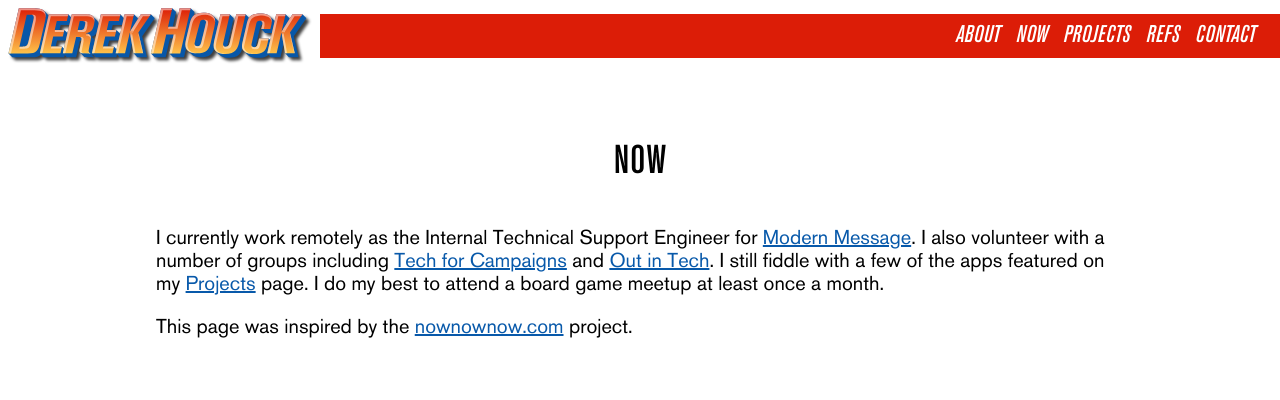
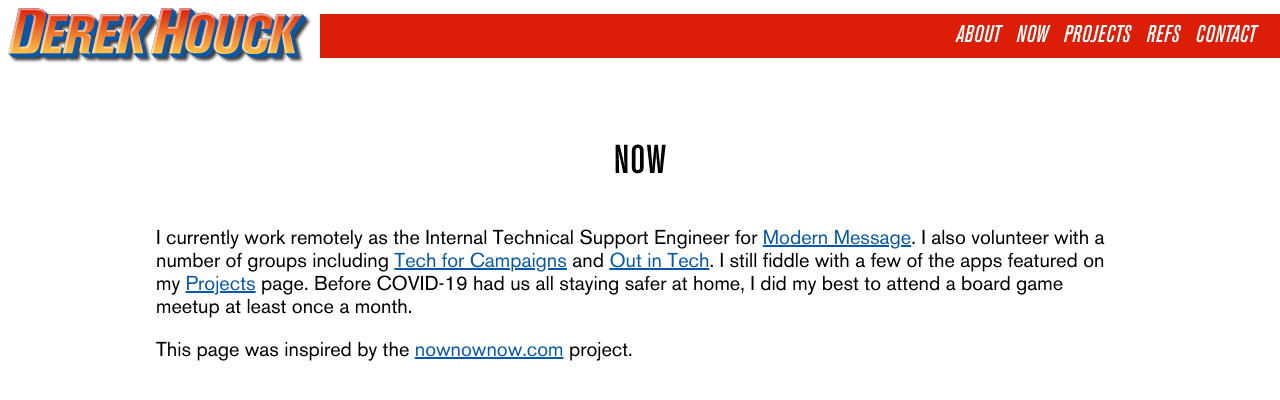
Before and after one commit to derekhouck/derekhouck.github.io, a Jekyll site: the page built from now.md, in a window 1280 px wide. Shown: the top 400 px of the page. Built offline with Jekyll 4.4.1, drawn with Linux system fonts in a browser that asks for light colours.

Commit message:
Update now page with COVID-19 context

```diff
--- a/now.md
+++ b/now.md
@@ -4,6 +4,6 @@
 
 # Now
 
-I currently work remotely as the Internal Technical Support Engineer for [Modern Message](https://www.modernmessage.com/). I also volunteer with a number of groups including [Tech for Campaigns](https://www.techforcampaigns.org/) and [Out in Tech](https://outintech.com/). I still fiddle with a few of the apps featured on my [Projects](/projects) page. I do my best to attend a board game meetup at least once a month.
+I currently work remotely as the Internal Technical Support Engineer for [Modern Message](https://www.modernmessage.com/). I also volunteer with a number of groups including [Tech for Campaigns](https://www.techforcampaigns.org/) and [Out in Tech](https://outintech.com/). I still fiddle with a few of the apps featured on my [Projects](/projects) page. Before COVID-19 had us all staying safer at home, I did my best to attend a board game meetup at least once a month.
 
 This page was inspired by the [nownownow.com](https://nownownow.com/) project.
```
